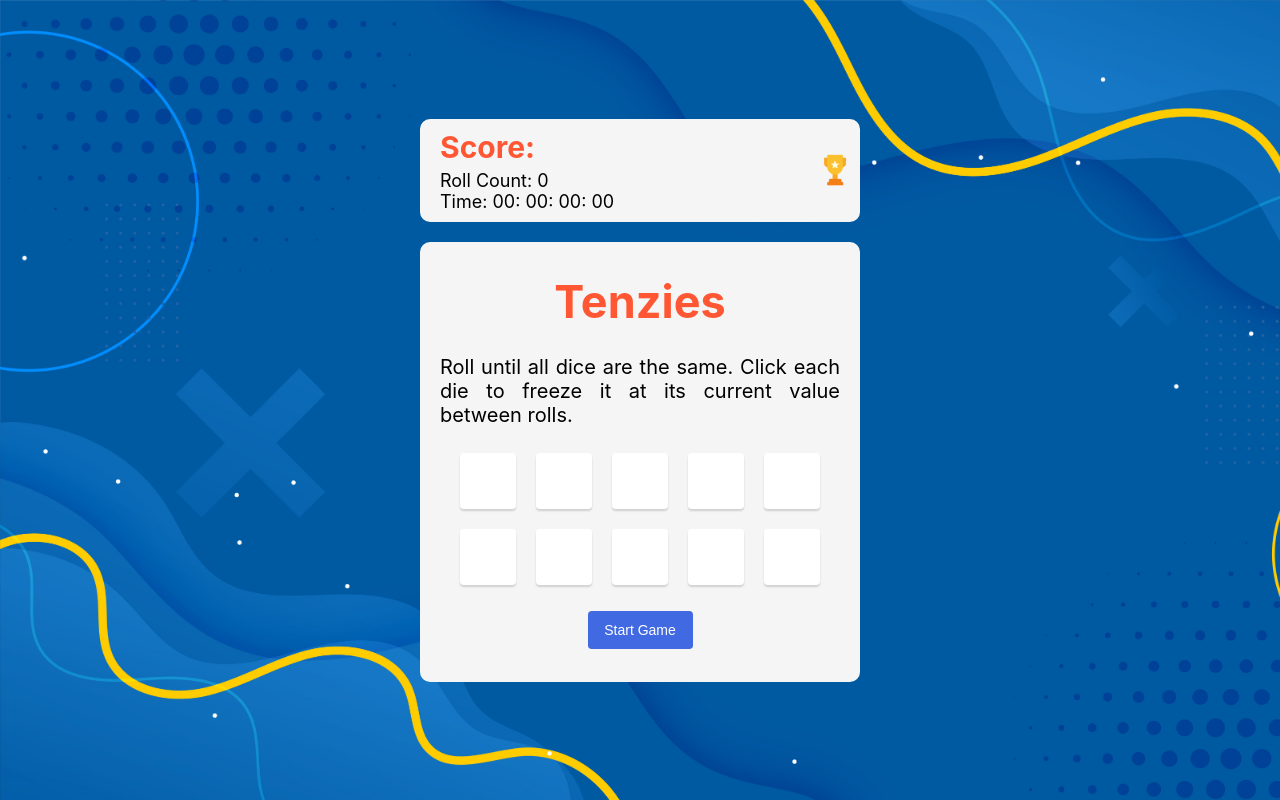
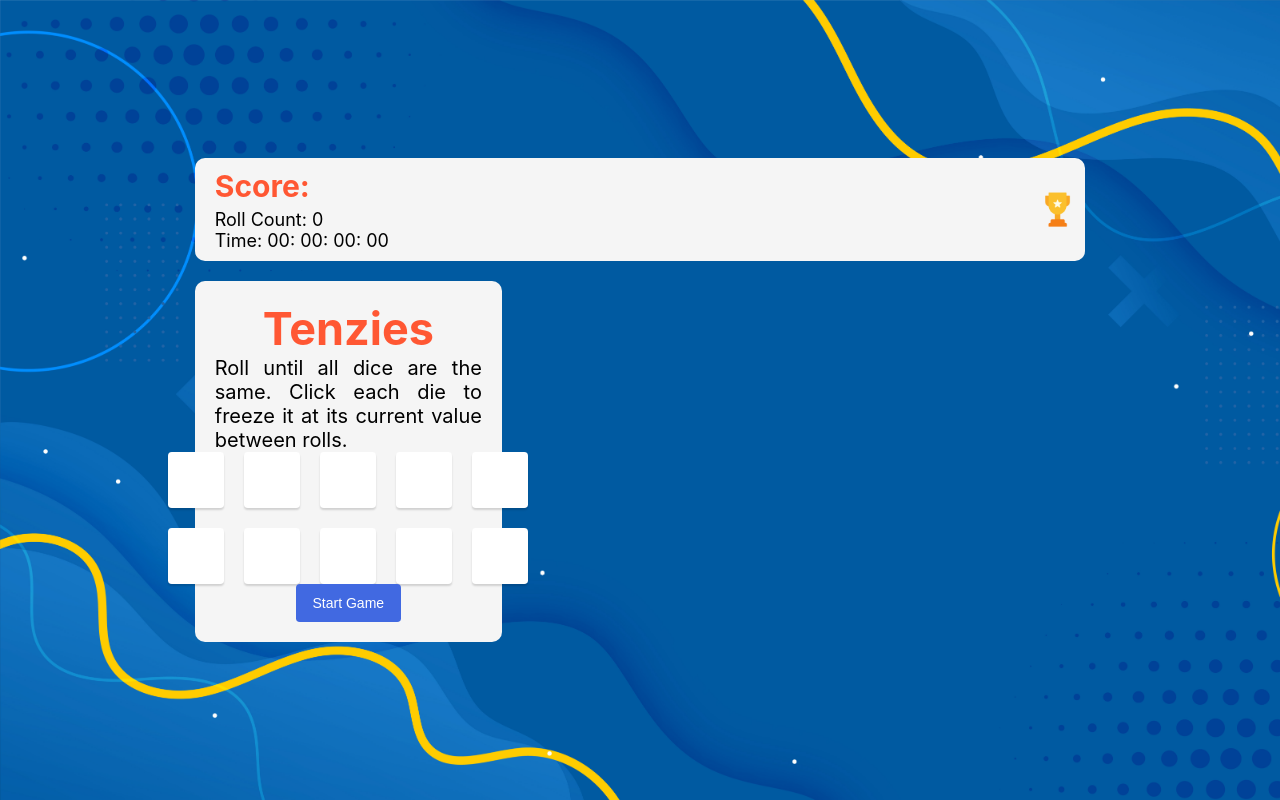
Before and after one commit to JP-DelaVega/tenzies, a React (Create React App) app: page / in a window 1280 px wide. Built offline with nearby package versions, Linux system fonts and the light colour scheme; the HTML template or start-up script is replaced by a standard one.

Commit message:
Update App.css

```diff
--- a/src/App.css
+++ b/src/App.css
@@ -31,8 +31,8 @@ body {
 }
 
 main{
-  width: 50vh;
-  height: 50vh;
+  width: 30%;
+  height: 70%;
   background: #F5F5F5;
   border-radius: 10px;
   padding: 20px;
@@ -150,11 +150,11 @@ h3{
 }
 
 .rightTracker img{
-  height: 40px;
+  height: 45px;
   cursor: pointer;
 }
 .rightTracker img:hover{
-  height: 41px;
+  height: 46px;
   -webkit-filter: drop-shadow(0px 0px 2px #222 );
   filter: drop-shadow(0px 0px 2px #222);
 }
```
